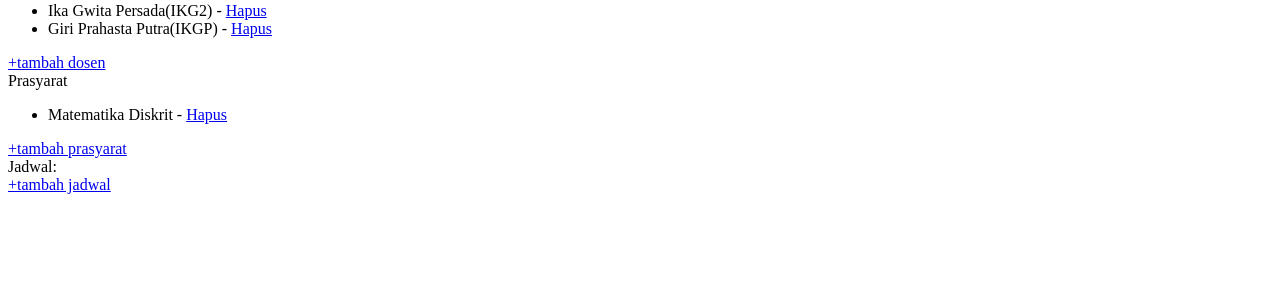
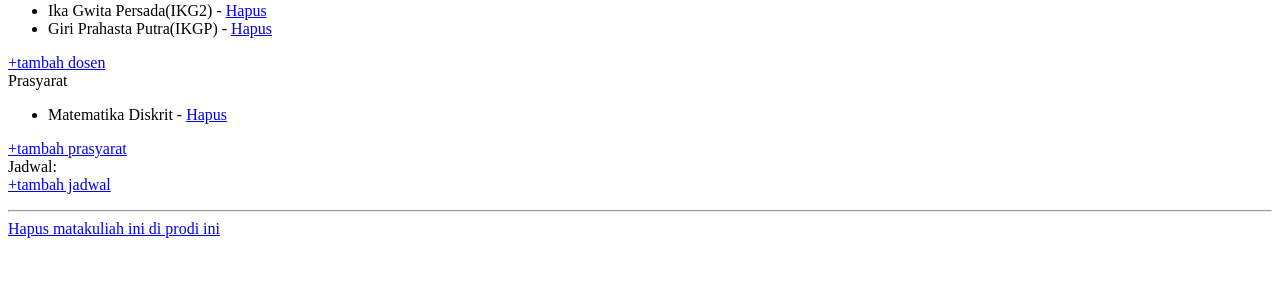
Before and after one commit to mul14/silabuso, a CodeIgniter app: page /index.php/silabuso/info_mk_prodi/1 in a window 1280 px wide. Shown: the part 213-513 px from the top of the page. Run offline with CodeIgniter, Linux system fonts and the light colour scheme; data comes from the database, SQL or seed files in the repository.

Commit message:
fasilitas hapus matakuliah dan dosen

```diff
--- a/application/models/dosen_model.php
+++ b/application/models/dosen_model.php
@@ -39,4 +39,15 @@ class dosen_model extends CI_Model{
 												"nip_dosen"=>$nip_dosen,
 												"nama_dosen"=>$nama_dosen,));
 	}
+
+	public function delete_by_iddosen($id_dosen){
+
+		//cek dulu tidak ada yang menggunakan id_dosen di mkprodi_dosen akan dihapus
+		$num_mkprodi_dosen = $this->db->get_where("mkprodi_dosen", array("id_dosen"=>$id_dosen))->num_rows();
+		if ($num_mkprodi_dosen == 0) {
+			$this->db->where("id_dosen", $id_dosen);
+			$this->db->delete("dosen");
+		}
+
+	}
 }
--- a/application/models/matakuliah_model.php
+++ b/application/models/matakuliah_model.php
@@ -51,4 +51,16 @@ class matakuliah_model extends CI_Model{
 		$this->db->where("id_mk",$id_mk);
 		$data = $this->db->update("matakuliah",$data);
 	}
+
+	public function delete_by_idmk($id_mk){
+
+		//cek tidak ada "mk_prodi" yang menggunakan "id_mk"
+		$num_mk_prodi = $this->db->get_where("mk_prodi", array("id_mk"=>$id_mk))->num_rows;
+
+		if ($num_mk_prodi == 0) {
+			$this->db->where("id_mk", $id_mk);
+			$this->db->delete("matakuliah");
+		}
+
+	}
 }
--- a/application/models/mk_prodi_model.php
+++ b/application/models/mk_prodi_model.php
@@ -43,4 +43,20 @@ class mk_prodi_model extends CI_Model{
 											"semester"=>$semester));
 		return $this->db->insert_id();
 	}
+
+	public function delete_by_idmkprodi($id_mk_prodi){
+		//cek tidak ada id_mk_prodi di "jadwal", "mkprodi_dosen", "prasyarat"
+
+		$num_jadwal 		= $this->db->get_where("jadwal", array("id_mk_prodi"=>$id_mk_prodi))->num_rows();
+		$num_mkprodi_dosen 	= $this->db->get_where("mkprodi_dosen", array("id_mk_prodi"=>$id_mk_prodi))->num_rows();
+		$num_prasyarat	 	= $this->db->get_where("prasyarat", array("id_mk_prodi"=>$id_mk_prodi))->num_rows();
+
+		if ($num_jadwal == 0 &&
+			$num_mkprodi_dosen == 0 &&
+			$num_prasyarat == 0) {
+
+			$this->db->where("id_mk_prodi", $id_mk_prodi);
+			$this->db->delete("mk_prodi");
+		}
+	}
 }
--- a/application/models/mkprodi_dosen_model.php
+++ b/application/models/mkprodi_dosen_model.php
@@ -29,4 +29,9 @@ class mkprodi_dosen_model extends CI_Model{
 		$this->db->where("id_mkprodi_dosen", $id_mkprodi_dosen);
 		$this->db->delete("mkprodi_dosen");
 	}
+
+	public function get_by_iddosen($id_dosen){
+		$data = $this->db->get_where("mkprodi_dosen", array("id_dosen"=>$id_dosen));
+		return $data;
+	}
 }
--- a/application/models/prodi_model.php
+++ b/application/models/prodi_model.php
@@ -41,6 +41,25 @@ class prodi_model extends CI_Model{
 												"nama_prodi"=>$nama_prodi));
 	}
 
+	//delete
+	public function delete_by_idprodi($id_prodi){
+
+		//cek tidak ada mk_prodi yang menggunakan id_prodi ini
+		$num_row = $this->db->get_where("mk_prodi", array("id_prodi"=>$id_prodi))->num_rows();
+
+		if ($num_row == 0) {
+			$this->db->where("id_prodi", $id_prodi);
+			$this->db->delete("prodi");
+		}
+
+	}
+
+	//menghapus berdasarkan kode prodi
+	//tidak aman, tidak ada dicek dulu
+	public function delete_by_kodeprodi($kode_prodi){
+		$this->db->where("kode_prodi", $kode_prodi);
+		$this->db->delete("prodi");
+	}
 
 
 }
--- a/application/views/edit_dosen.php
+++ b/application/views/edit_dosen.php
@@ -5,6 +5,7 @@ edit dosen
 	foreach ($dosen as $d) {
 		echo $d->kode_dosen." - ".$d->nip_dosen." - "." : ".$d->nama_dosen;
 		echo " - <a href='".base_url()."p/edit_dosen_p/".$d->kode_dosen."'>edit</a>";
+		echo " - <a href='".base_url()."proc/del_dosen?kode_dosen=".$d->kode_dosen."'>hapus</a>";
 		echo "<br/>";
 	}
 ?>
--- a/application/views/edit_matakuliah.php
+++ b/application/views/edit_matakuliah.php
@@ -11,6 +11,7 @@ edit matakuliah
 		echo $m->sap."<br/>";
 		echo $m->silabus."<br/>";
 		echo " - <a href='".base_url()."p/edit_matakuliah_p/".$m->kode_mk."'>edit</a>";
+		echo " - <a href='".base_url()."proc/delete_matakuliah?id_mk=".$m->id_mk."'>hapus</a>";
 		echo "<hr/>";
 	}
 ?>
--- a/application/views/edit_prodi.php
+++ b/application/views/edit_prodi.php
@@ -8,6 +8,7 @@ edit prodi
 		echo $p->nama_prodi;
 		echo "</a>";
 		echo " - <a href='".base_url()."p/edit_prodi_p/".$p->kode_prodi."'>edit</a>";
+		echo " - <a href='".base_url()."proc/del_prodi?kode_prodi=".$p->kode_prodi."'>hapus</a>";
 		echo "<br/>";
 	}
 ?>
--- a/application/views/info_mkprodi.php
+++ b/application/views/info_mkprodi.php
@@ -50,3 +50,6 @@ Jadwal:
 		}
 	?>
 	</ul>
+
+<hr/>
+<a href="<?php echo base_url()?>proc/del_mk_prodi?id_mk_prodi=<?php echo $mk_prodi->id_mk_prodi?>">Hapus matakuliah ini di prodi ini</a>
```
Also changed, not shown: application/controllers/proc.php (+51 -0 lines).
